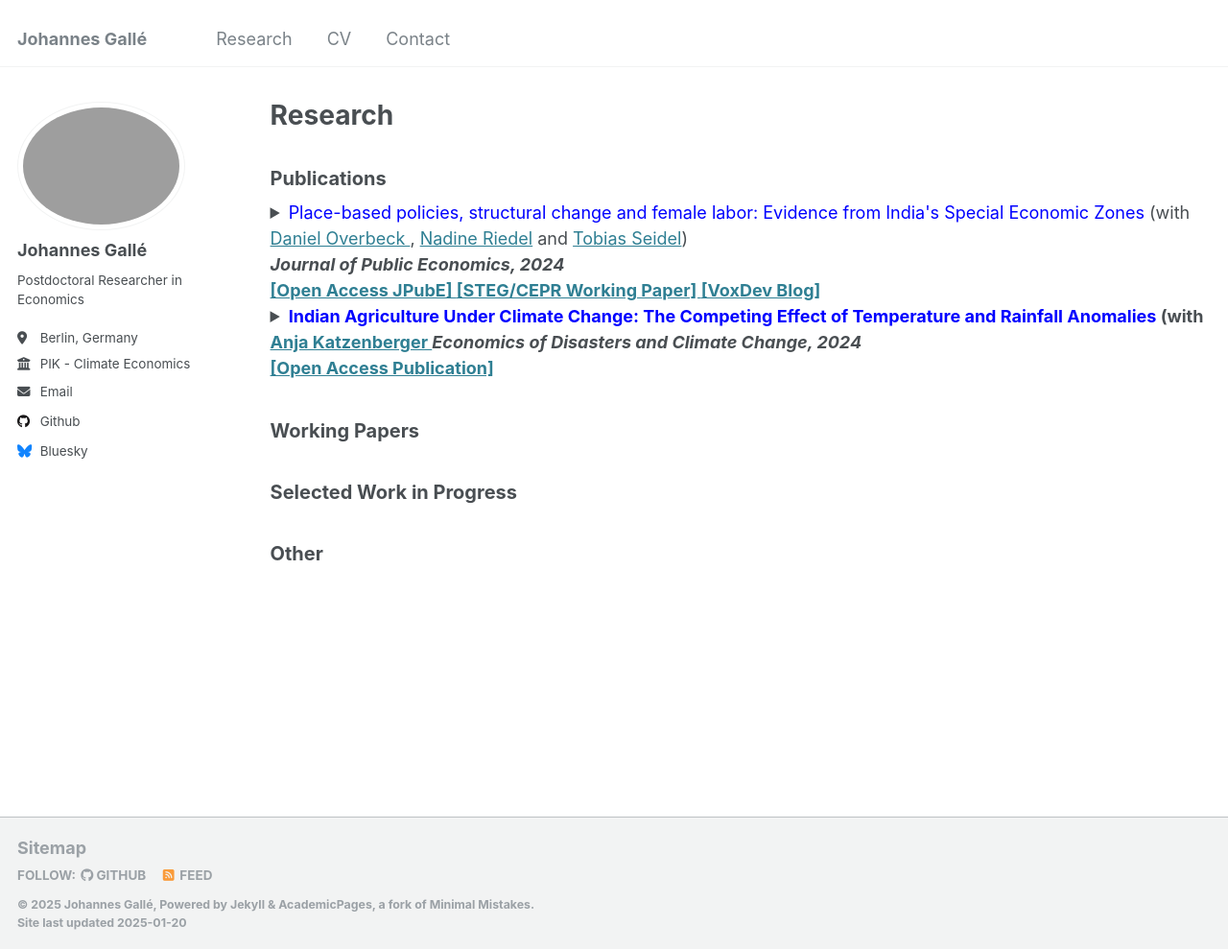
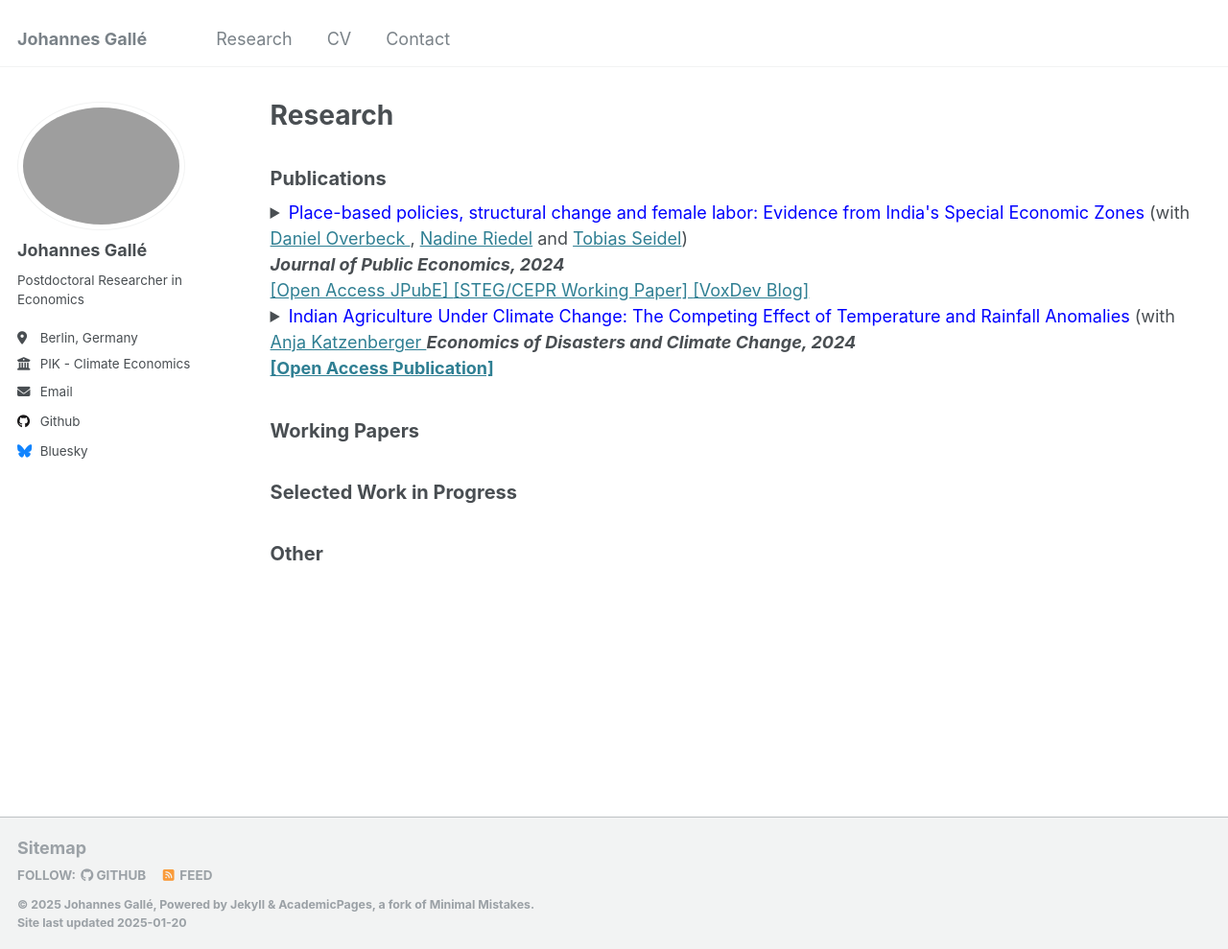
Before and after one commit to johannesgalle/johannesgalle.github.io, a Jekyll site: the page built from _pages/research.html, in a window 1280 px wide and 989 px high. Shown: the whole window at 96% size. Built offline with Jekyll 4.4.1, drawn with Linux system fonts in a browser that asks for light colours.

```diff
--- a/_pages/research.html
+++ b/_pages/research.html
@@ -10,7 +10,7 @@ author_profile: true
 <details>
   <summary markdown="span"><font color="blue">Place-based policies, structural change and female labor: Evidence from India's Special Economic Zones</font>
   (with <a href="https://danieloverbeck.github.io/" target="_blank"> Daniel Overbeck </a> ,  <a href="https://sites.google.com/view/riedeleconomics/welcome" target="_blank">Nadine Riedel</a> and <a href="https://sites.google.com/site/tobiasseideluni/home-1" target="_blank">Tobias Seidel</a>) <br />
-  <b>  <i>Journal of Public Economics, 2024 </i> <b> </summary>
+  <b><i>Journal of Public Economics, 2024</i></b> </summary>
 
 <p style="font-size: 16px;">This paper quantifies the local economic impact of Special Economic Zones (SEZs) that were established in India between 2005-2013. Based on a novel data set that combines
 census data on the universe of Indian firms with georeferenced data on SEZs, we find that
@@ -30,7 +30,7 @@ different industry denominations.</p>
 <details>
   <summary markdown="span"><font color="blue">Indian Agriculture Under Climate Change: The Competing Effect of Temperature and Rainfall Anomalies</font>
   (with <a href="https://www.pik-potsdam.de/members/anjaka/homepage" target="_blank"> Anja Katzenberger </a>
-  <b>  <i>Economics of Disasters and Climate Change, 2024 </i> <b> </summary>
+  <b><i>Economics of Disasters and Climate Change, 2024</i><b> </summary>
 
 <p style="font-size: 16px;">The latest generation of global climate models robustly projects that monsoon rainfall anomalies in India will significantly increase in the 21st century due to global warming.
   This raises the question of the impact of these changes on the agricultural yield. Based on annual district data for the years 1966-2014,
```
